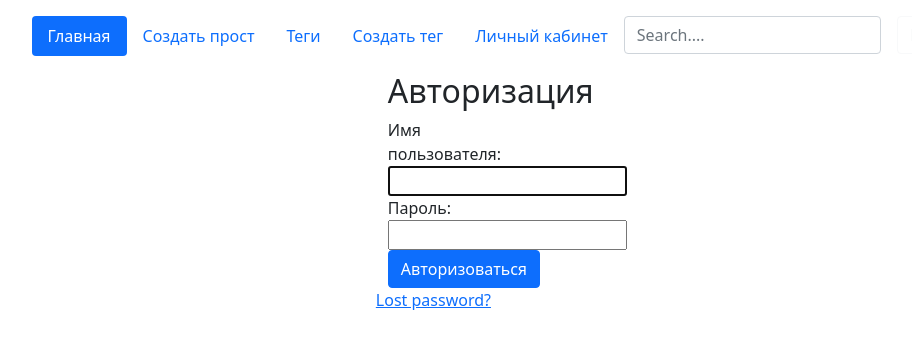
After one commit to LoneTraveler747/Django, a Django app: page /accounts/login/ in a window 1280 px wide. The commit adds this page. Shown: the top 349 px of the page, without its empty margins (90-1002 px from the left). Run offline with Django 3.2, Linux system fonts and the light colour scheme.

Commit message:
Корректировка авторизации. Проблема с отображением автора комментарий

```diff
--- a/django_news/django_news/settings.py
+++ b/django_news/django_news/settings.py
@@ -131,3 +131,5 @@ STATIC_URL = '/static/'
 # https://docs.djangoproject.com/en/3.2/ref/settings/#default-auto-field
 
 DEFAULT_AUTO_FIELD = 'django.db.models.BigAutoField'
+
+LOGIN_REDIRECT_URL = '/news/account/'
--- a/django_news/templates/base.html
+++ b/django_news/templates/base.html
@@ -49,19 +49,10 @@
       </div>
 
       {% else %}
-      <a type="{% url 'login' %}" class="btn btn-outline-light me-2">Login</a>
+      <a href="{% url 'login' %}" class="btn btn-outline-light me-2">Login</a>
+      <a href="{% url 'django_registration_register' %}" class="btn btn-outline-light me-2">Sing-up</a>
       {% endif %}
-      <a type="{% url 'django_registration_register' %}" class="btn btn-outline-light me-2">Sing-up</a>
       </div>
-
-      <div class="text-end">
-            <a type= "{ % url 'login' % }" class="btn-outline-light me-2">Login</a>
-            <a href="{% url 'django_registration_register' %}"
-              type="button"
-              class="btn btn-warning">Sing up
-            </a>
-      </div>
-
     </header>
   </div>
     <div class="container">
--- /dev/null
+++ b/django_news/templates/registration/login.html
@@ -0,0 +1,26 @@
+{% extends "base.html" %}
+
+{% block content %}
+
+{% if form.errors %}
+  <p class="row justify-content-center">Your username and password didn't match. Please try again.</p>
+{% endif %}
+
+<form method="post" action="{% url 'login' %}">
+<div class="row justify-content-center">
+    <div class="col-md-2 mt-8">
+    <h2>Авторизация</h2>
+            {% csrf_token %}
+                {{form}}
+
+                <button class="btn btn-primary" type="submit">Авторизоваться</button>
+    <p><a class="row" href="{% url 'password_reset' %}">Lost password?</a></p>
+    </div>
+
+</div>
+</form>
+
+{# Assumes you setup the password_reset view in your URLconf #}
+
+
+{% endblock %}
```
Also changed, not shown: django_news/templates/registration/logged_out.html (added, +7 -0 lines).
